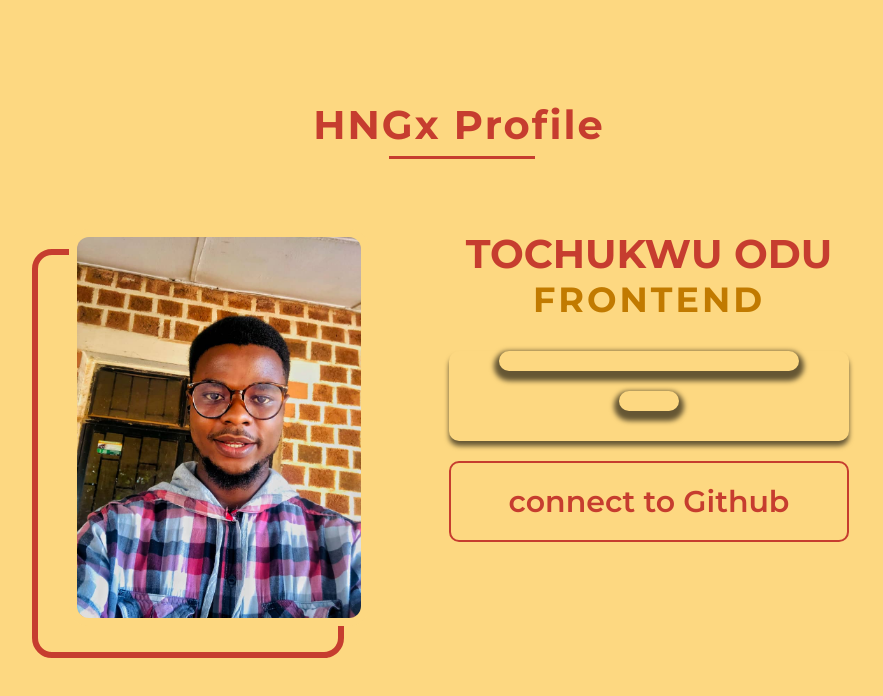
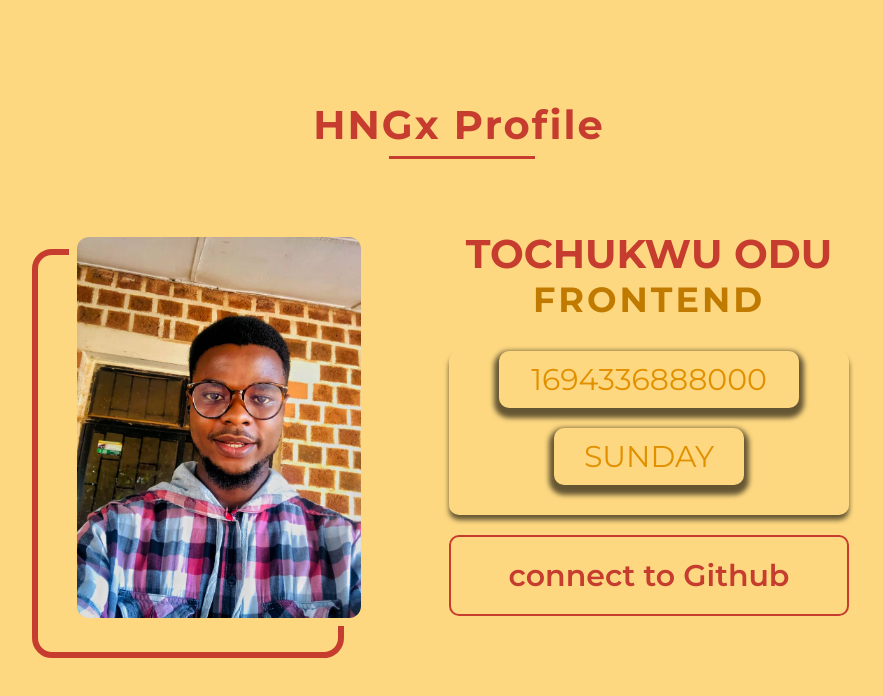
Before and after one commit to otsamzy/HNGx-project1, a plain HTML site: page index.html in a window 1280 px wide. Shown: the whole page, without its empty margins (181-1064 px from the left). Drawn offline with Linux system fonts and the light colour scheme.

Commit message:
Update index.html
current location of app.js was updated

```diff
--- a/index.html
+++ b/index.html
@@ -60,7 +60,7 @@
 
         </div>
 
-        <script src="app.js"></script>
+        <script src="images/app.js"></script>
     </body>
 
     </html>
```
